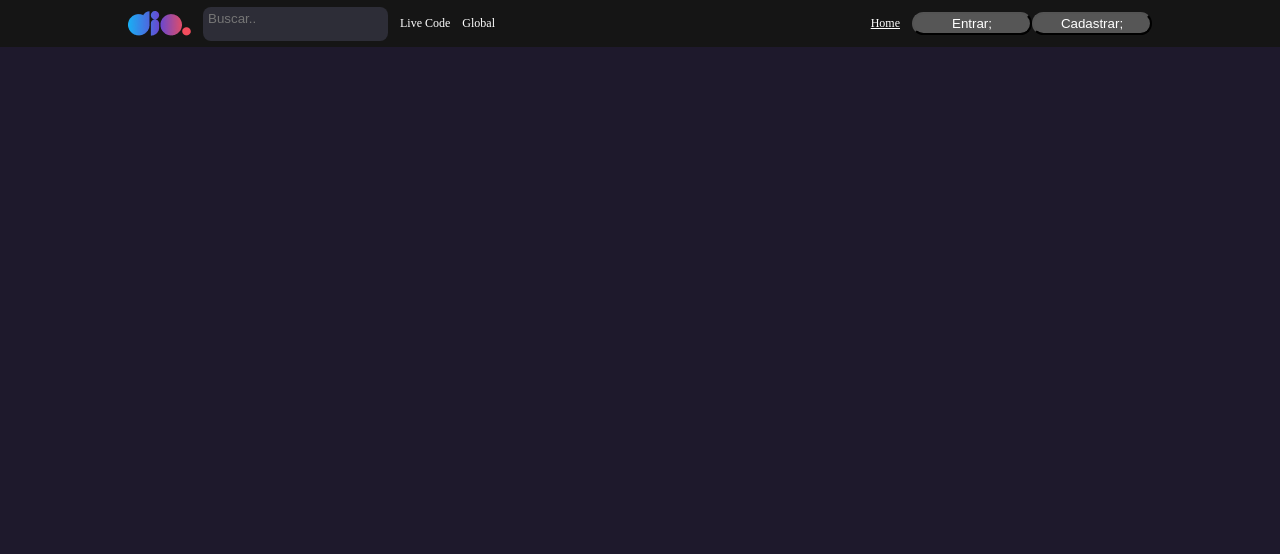
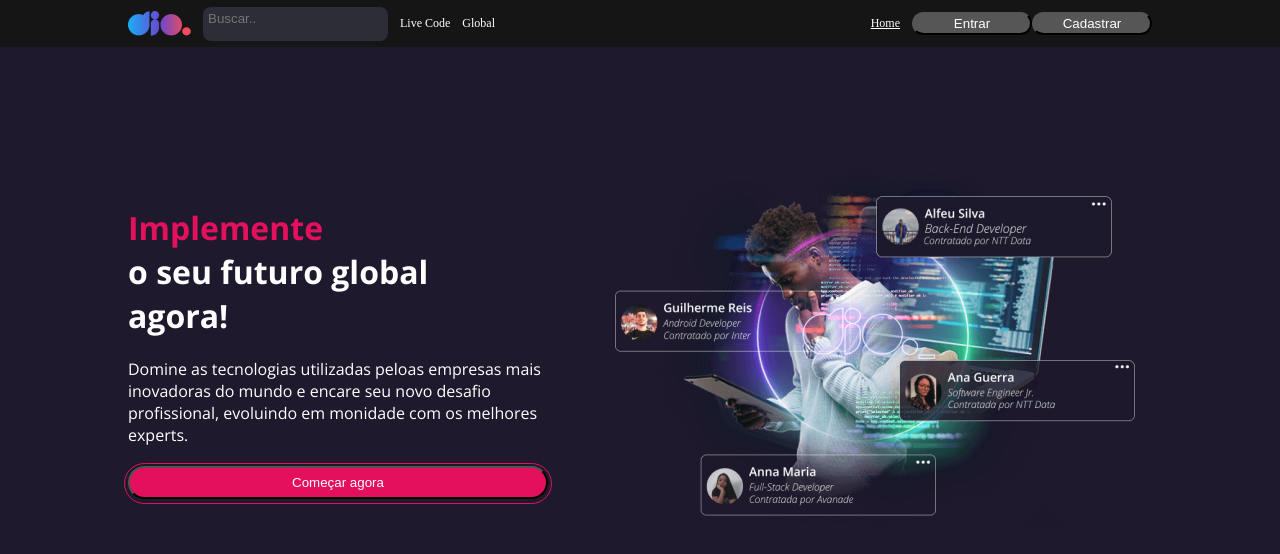
Before and after one commit to kervines/intro-react-js, a React (Create React App) app: page / in a window 1280 px wide. Shown: the top 554 px of the page. Built offline with nearby package versions, Linux system fonts and the light colour scheme.

Commit message:
adição dos componentes de estilização

```diff
--- a/src/components/Button/index.jsx
+++ b/src/components/Button/index.jsx
@@ -5,7 +5,7 @@ import { ButtonContainer } from "./style";
 const Button = ({ title, variant = "primary", onClick }) => {
   return (
     <ButtonContainer variant={variant} onClick={onclick}>
-      {title};
+      {title}
     </ButtonContainer>
   );
 };
--- a/src/components/Button/style.js
+++ b/src/components/Button/style.js
@@ -18,15 +18,20 @@ export const ButtonContainer = styled.button`
 
       background: #e4105d;
 
+      &:hover {
+        opacity: 0.6;
+        cursor: pointer;
+      }
+
       &::after {
-        content: "",
+        content: "";
         position: absolute;
         border: 1px solid #e4105d;
         top: -5px;
         left: -6px;
-        width: calc(100% - 10px);
-        heigth: calc(100% - 10px);
+        width: calc(100% + 10px);
+        height: calc(100% + 10px);
         border-radius: 22px;
-  }
-  `}
+      }
+    `}
 `;
--- a/src/pages/home/index.jsx
+++ b/src/pages/home/index.jsx
@@ -1,11 +1,38 @@
 import { Link } from "react-router-dom";
-
+import bannerImage from "../../assets/banner.png";
 import { Button } from "../../components/Button";
 import { Header } from "../../components/Header";
+
+import { Container, TextContent, Title, TitleHighlight } from "./style";
+
 const Home = () => {
   return (
     <>
       <Header />
+      <Container>
+        <div>
+          <Title>
+            <TitleHighlight>
+              Implemente
+              <br />
+            </TitleHighlight>
+            o seu futuro global agora!
+          </Title>
+          <TextContent>
+            Domine as tecnologias utilizadas peloas empresas mais inovadoras do
+            mundo e encare seu novo desafio profissional, evoluindo em monidade
+            com os melhores experts.
+          </TextContent>
+          <Button
+            title="Começar agora"
+            variant="secondary"
+            onClick={() => null}
+          />
+        </div>
+        <div>
+          <img src={bannerImage} alt="imagem principal" />
+        </div>
+      </Container>
     </>
   );
 };
--- /dev/null
+++ b/src/pages/home/style.js
@@ -0,0 +1,40 @@
+import styled from "styled-components";
+
+export const Container = styled.main`
+  width: 100%;
+  max-width: 80%;
+  margin: 0 auto;
+  margin-top: 120px;
+
+  display: flex;
+  flex-direction: row;
+  justify-content: space-between;
+  align-items: center;
+`;
+export const Title = styled.h2`
+  font-family: "Open Sans";
+  font-style: normal;
+  font-weight: 700;
+  font-size: 32px;
+  width: 320px;
+  margin-bottom: 20px;
+  line-height: 44px;
+
+  color: #ffffff;
+`;
+
+export const TitleHighlight = styled.span`
+  color: #e4105d;
+`;
+
+export const TextContent = styled.p`
+  font-family: "Open Sans";
+  font-style: normal;
+  font-weight: 400;
+  font-size: 16px;
+  width: 420px;
+  margin-bottom: 20px;
+  line-height: 22px;
+
+  color: #ffffff;
+`;
```
